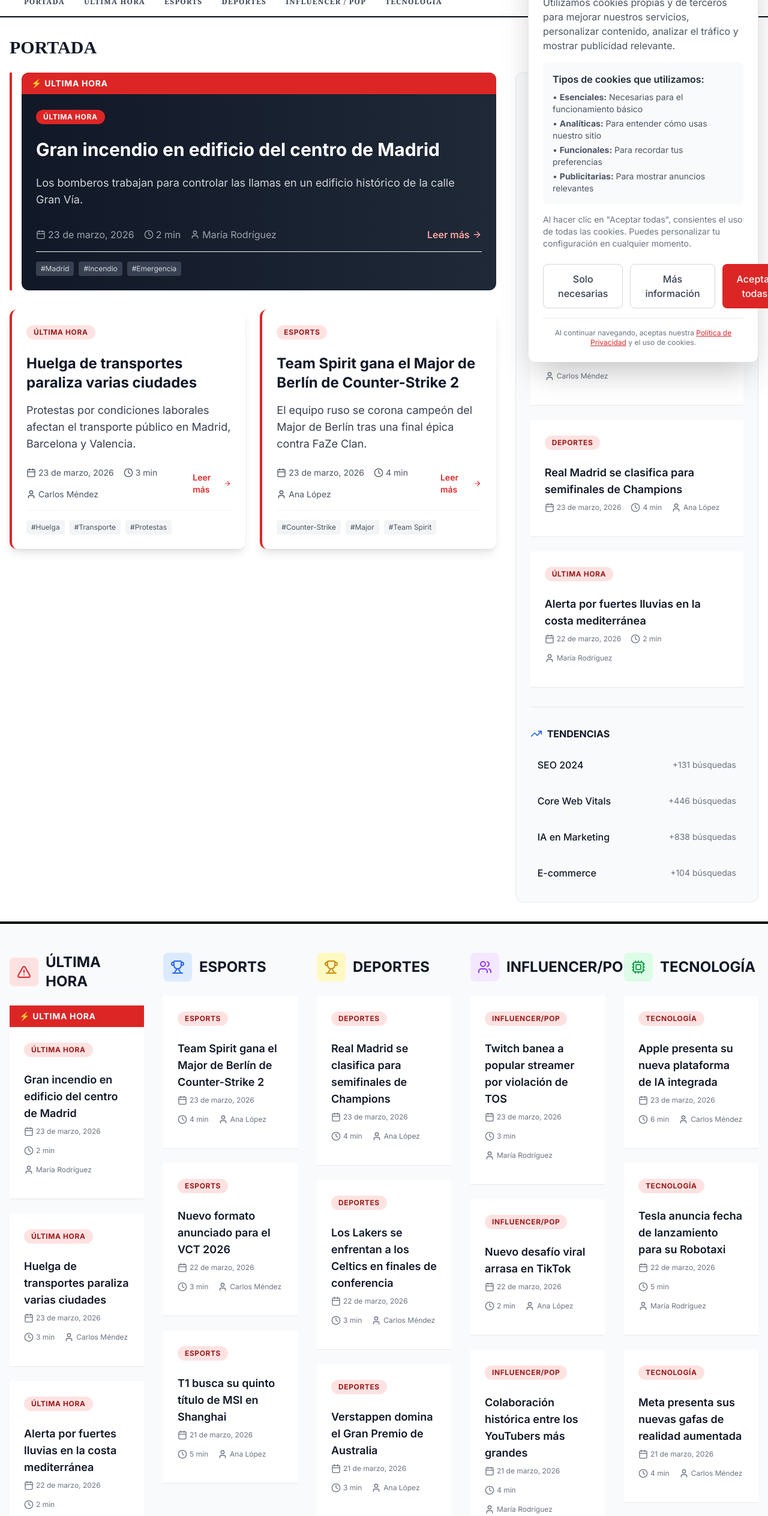
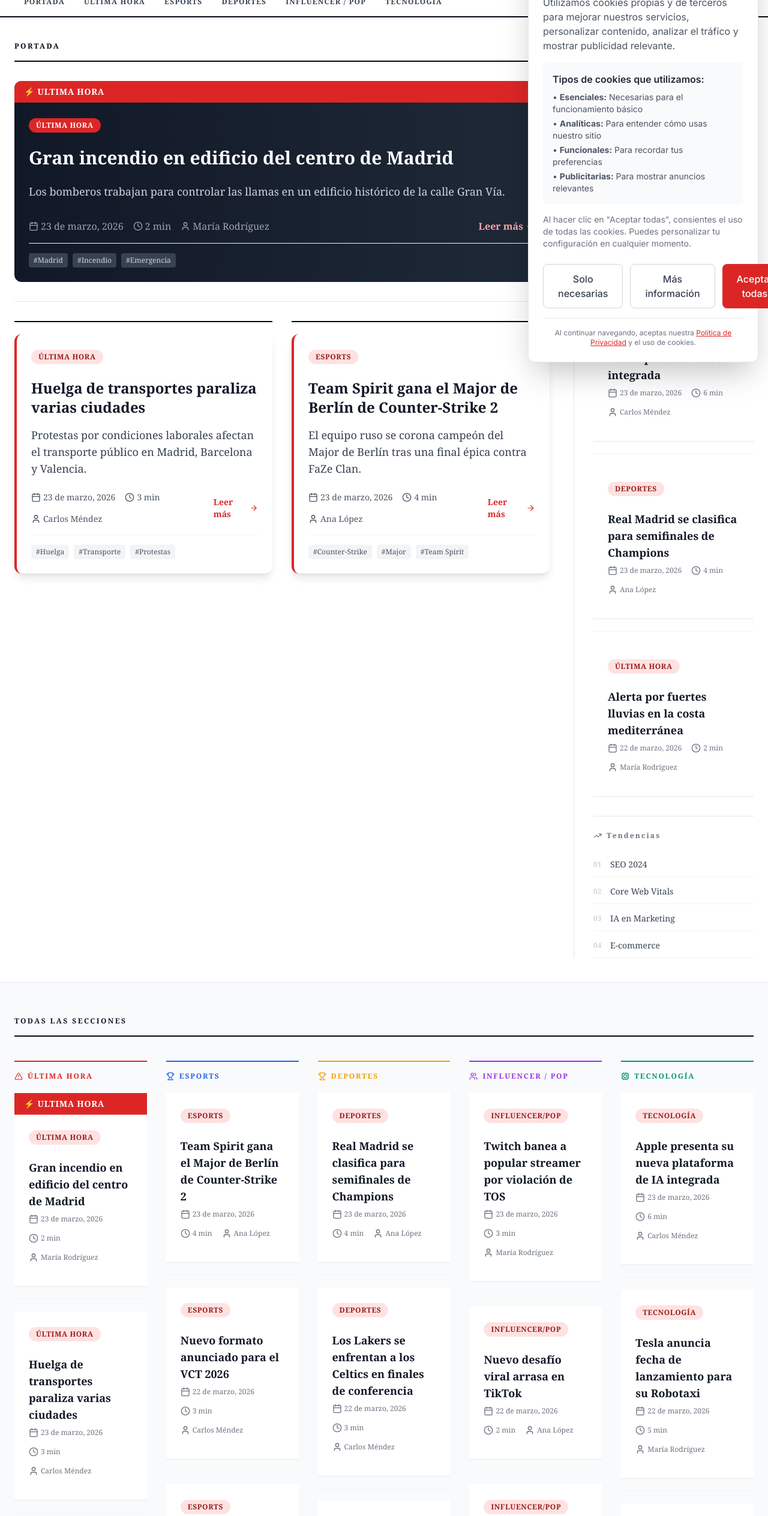
Before and after one commit to clawdbot-liaz/seo-blog-periodico, a Next.js app: page / in a window 1280 px wide. Shown: the part 180-2707 px from the top of the page at 60% size. Built offline with nearby package versions, Linux system fonts and the light colour scheme.

Commit message:
Update: Complete homepage redesign with new typography, improved layout, category sections, and professional newspaper styling

```diff
--- a/app/page.tsx
+++ b/app/page.tsx
@@ -1,183 +1,262 @@
 import Link from 'next/link'
 import { getPosts } from '@/lib/posts'
 import NewsCard from '@/components/NewsCard'
-import { Newspaper, TrendingUp, Zap, Trophy, Users, Cpu, AlertTriangle } from 'lucide-react'
+import { Zap, TrendingUp, AlertTriangle, Trophy, Users, Cpu } from 'lucide-react'
+
+const CATEGORIES = [
+  {
+    key: 'ÚLTIMA HORA',
+    label: 'Última Hora',
+    icon: AlertTriangle,
+    accent: 'text-red-600',
+    bar: 'bg-red-600',
+  },
+  {
+    key: 'ESPORTS',
+    label: 'Esports',
+    icon: Trophy,
+    accent: 'text-blue-600',
+    bar: 'bg-blue-600',
+  },
+  {
+    key: 'DEPORTES',
+    label: 'Deportes',
+    icon: Trophy,
+    accent: 'text-amber-500',
+    bar: 'bg-amber-500',
+  },
+  {
+    key: 'INFLUENCER/POP',
+    label: 'Influencer / Pop',
+    icon: Users,
+    accent: 'text-purple-600',
+    bar: 'bg-purple-600',
+  },
+  {
+    key: 'TECNOLOGÍA',
+    label: 'Tecnología',
+    icon: Cpu,
+    accent: 'text-emerald-600',
+    bar: 'bg-emerald-600',
+  },
+]
+
+const TRENDS = ['SEO 2024', 'Core Web Vitals', 'IA en Marketing', 'E-commerce']
 
 export default async function Home() {
   const posts = await getPosts()
 
-  // Transformar posts para el periódico
   const newspaperPosts = posts.map((post, index) => ({
     ...post,
-    author: index % 3 === 0 ? 'María Rodríguez' : index % 3 === 1 ? 'Carlos Méndez' : 'Ana López',
+    author:
+      index % 3 === 0
+        ? 'María Rodríguez'
+        : index % 3 === 1
+        ? 'Carlos Méndez'
+        : 'Ana López',
     isBreaking: index === 0,
     isFeatured: index < 3,
-    imageUrl: index % 4 === 0 ? '/placeholder.jpg' : undefined
+    imageUrl: index % 4 === 0 ? '/placeholder.jpg' : undefined,
   }))
 
   const featuredPosts = newspaperPosts.slice(0, 3)
   const latestNews = newspaperPosts.slice(3, 9)
-  const trendingNews = newspaperPosts.slice(9, 12)
-  const opinionNews = newspaperPosts.slice(12, 15)
 
   return (
-    <div className="min-h-screen bg-gray-50">
-      {/* Hero Section - Portada del periódico */}
-      <section className="bg-white border-b-4 border-black">
-        <div className="container mx-auto px-4 py-8">
-          <div className="flex items-center justify-between mb-6">
-            <h2 className="text-3xl font-bold font-serif">PORTADA</h2>
+    <div
+      className="min-h-screen bg-gray-50"
+      style={{ fontFamily: "'Georgia', 'Times New Roman', serif" }}
+    >
+
+      {/* ─── PORTADA ─────────────────────────────────────────────────── */}
+      <section className="bg-white border-b border-gray-200">
+        <div className="container mx-auto px-6 py-10">
+
+          {/* Section header */}
+          <div className="flex items-center justify-between mb-8 pb-4 border-b-2 border-gray-950">
+            <h2
+              className="text-xs font-bold tracking-widest uppercase text-gray-950"
+              style={{ letterSpacing: '0.2em' }}
+            >
+              Portada
+            </h2>
             <div className="flex items-center gap-2 text-red-600">
-              <Zap className="h-5 w-5" />
-              <span className="font-bold">ACTUALIZADO HACE 5 MINUTOS</span>
+              <Zap className="h-3.5 w-3.5" />
+              <span
+                className="text-xs font-bold tracking-wider"
+                style={{ letterSpacing: '0.1em' }}
+              >
+                Actualizado hace 5 min
+              </span>
             </div>
           </div>
 
-          {/* Featured grid - Layout de periódico */}
-          <div className="newspaper-grid gap-8">
-            {/* Columna principal - Noticia destacada */}
-            <div className="space-y-8">
+          {/* Main grid: content + sidebar */}
+          <div className="grid lg:grid-cols-[1fr_300px] gap-10">
+
+            {/* Left — featured articles */}
+            <div>
+              {/* Headline */}
               {featuredPosts[0] && (
-                <div className="featured-article">
+                <div className="pb-8 mb-8 border-b border-gray-200">
                   <NewsCard post={featuredPosts[0]} variant="headline" />
                 </div>
               )}
 
-              {/* Sub-noticias */}
-              <div className="grid md:grid-cols-2 gap-6">
+              {/* Two sub-features */}
+              <div className="grid md:grid-cols-2 gap-8">
                 {featuredPosts.slice(1).map((post) => (
-                  <NewsCard key={post.slug} post={post} variant="featured" />
+                  <div key={post.slug} className="border-t-2 border-gray-950 pt-5">
+                    <NewsCard post={post} variant="featured" />
+                  </div>
                 ))}
               </div>
             </div>
 
-            {/* Sidebar - Última hora */}
-            <div className="bg-gray-50 rounded-xl p-6 border border-gray-200">
-              <div className="flex items-center gap-2 mb-6">
-                <AlertTriangle className="h-5 w-5 text-red-600" />
-                <h3 className="text-xl font-bold">ÚLTIMA HORA</h3>
-              </div>
+            {/* Right — sidebar */}
+            <aside className="border-l border-gray-200 pl-8 space-y-8">
 
-              <div className="space-y-6">
-                {latestNews.slice(0, 4).map((post) => (
-                  <NewsCard key={post.slug} post={post} variant="compact" />
-                ))}
-              </div>
-
-              {/* Tendencias */}
-              <div className="mt-8 pt-8 border-t border-gray-200">
-                <div className="flex items-center gap-2 mb-4">
-                  <TrendingUp className="h-5 w-5 text-blue-600" />
-                  <h4 className="font-bold">TENDENCIAS</h4>
+              {/* Última hora */}
+              <div>
+                <div className="flex items-center gap-2 mb-5 pb-3 border-b-2 border-red-600">
+                  <AlertTriangle className="h-3.5 w-3.5 text-red-600" />
+                  <h3
+                    className="text-xs font-bold tracking-widest text-red-600"
+                    style={{ letterSpacing: '0.18em' }}
+                  >
+                    Última Hora
+                  </h3>
                 </div>
-                <div className="space-y-3">
-                  {['SEO 2024', 'Core Web Vitals', 'IA en Marketing', 'E-commerce'].map((trend, i) => (
-                    <div key={i} className="flex items-center justify-between p-3 hover:bg-gray-100 rounded-lg transition">
-                      <span className="font-medium">{trend}</span>
-                      <span className="text-sm text-gray-500">+{Math.floor(Math.random() * 1000)} búsquedas</span>
+                <div className="space-y-5">
+                  {latestNews.slice(0, 4).map((post, i) => (
+                    <div key={post.slug} className={i > 0 ? 'pt-5 border-t border-gray-100' : ''}>
+                      <NewsCard post={post} variant="compact" />
                     </div>
                   ))}
                 </div>
               </div>
-            </div>
+
+              {/* Tendencias */}
+              <div className="pt-6 border-t border-gray-200">
+                <div className="flex items-center gap-2 mb-5">
+                  <TrendingUp className="h-3.5 w-3.5 text-gray-500" />
+                  <h4
+                    className="text-xs font-bold tracking-widest text-gray-500"
+                    style={{ letterSpacing: '0.18em' }}
+                  >
+                    Tendencias
+                  </h4>
+                </div>
+                <ol className="space-y-1">
+                  {TRENDS.map((trend, i) => (
+                    <li key={i}>
+                      <button className="w-full flex items-center gap-3 py-2.5 border-b border-gray-100 hover:bg-gray-50 transition-colors text-left group">
+                        <span className="text-xs text-gray-300 font-bold w-4 shrink-0">
+                          {String(i + 1).padStart(2, '0')}
+                        </span>
+                        <span className="text-sm text-gray-700 group-hover:text-red-600 transition-colors flex-1">
+                          {trend}
+                        </span>
+                      </button>
+                    </li>
+                  ))}
+                </ol>
+              </div>
+
+            </aside>
           </div>
         </div>
       </section>
 
-      {/* Secciones por categoría */}
-      <section className="container mx-auto px-4 py-12">
-        <div className="grid md:grid-cols-2 lg:grid-cols-5 gap-8 mb-12">
-          {/* Última Hora */}
-          <div>
-            <div className="flex items-center gap-3 mb-6">
-              <div className="p-3 bg-red-100 rounded-lg">
-                <AlertTriangle className="h-6 w-6 text-red-600" />
+      {/* ─── SECCIONES POR CATEGORÍA ─────────────────────────────────── */}
+      <section className="container mx-auto px-6 py-14">
+
+        <div className="flex items-center gap-3 mb-10 pb-4 border-b-2 border-gray-950">
+          <h2
+            className="text-xs font-bold tracking-widest uppercase"
+            style={{ letterSpacing: '0.2em' }}
+          >
+            Todas las Secciones
+          </h2>
+        </div>
+
+        <div className="grid sm:grid-cols-2 lg:grid-cols-5 gap-8">
+          {CATEGORIES.map(({ key, label, icon: Icon, accent, bar }) => {
+            const categoryPosts = newspaperPosts
+              .filter((p) => p.category === key)
+              .slice(0, 3)
+
+            return (
+              <div key={key}>
+                {/* Category header */}
+                <div className={`h-0.5 w-full ${bar} mb-4`} />
+                <div className="flex items-center gap-2 mb-5">
+                  <Icon className={`h-3.5 w-3.5 ${accent} shrink-0`} />
+                  <h3
+                    className={`text-xs font-bold tracking-widest ${accent}`}
+                    style={{ letterSpacing: '0.15em' }}
+                  >
+                    {label.toUpperCase()}
+                  </h3>
+                </div>
+
+                <div className="space-y-5">
+                  {categoryPosts.map((post, i) => (
+                    <div key={post.slug} className={i > 0 ? 'pt-5 border-t border-gray-100' : ''}>
+                      <NewsCard post={post} variant="compact" />
+                    </div>
+                  ))}
+                </div>
+
+                <Link
+                  href={`/${key.toLowerCase().replace('/', '-')}`}
+                  className={`inline-flex items-center gap-1 mt-5 text-xs font-bold tracking-wider ${accent} hover:underline no-underline`}
+                  style={{ letterSpacing: '0.1em' }}
+                >
+                  Ver más →
+                </Link>
               </div>
-              <h3 className="text-2xl font-bold">ÚLTIMA HORA</h3>
+            )
+          })}
+        </div>
+      </section>
+
+      {/* ─── DESTACADOS DEL DÍA ──────────────────────────────────────── */}
+      <section className="border-t border-gray-200 bg-white">
+        <div className="container mx-auto px-6 py-14">
+
+          <div className="flex items-center justify-between mb-10 pb-4 border-b-2 border-gray-950">
+            <div className="flex items-center gap-2">
+              <Zap className="h-3.5 w-3.5 text-red-600" />
+              <h2
+                className="text-xs font-bold tracking-widest"
+                style={{ letterSpacing: '0.2em' }}
+              >
+                DESTACADOS DEL DÍA
+              </h2>
             </div>
-            <div className="space-y-6">
-              {newspaperPosts.filter(post => post.category === 'ÚLTIMA HORA').slice(0, 3).map((post) => (
-                <NewsCard key={post.slug} post={post} variant="compact" />
-              ))}
-            </div>
+            <div className="h-px flex-1 bg-gray-200 mx-6" />
+            <span className="text-xs text-gray-400">
+              {new Date().toLocaleDateString('es-ES', { day: 'numeric', month: 'long', year: 'numeric' })}
+            </span>
           </div>
 
-          {/* ESPORTS */}
-          <div>
-            <div className="flex items-center gap-3 mb-6">
-              <div className="p-3 bg-blue-100 rounded-lg">
-                <Trophy className="h-6 w-6 text-blue-600" />
-              </div>
-              <h3 className="text-2xl font-bold">ESPORTS</h3>
-            </div>
-            <div className="space-y-6">
-              {newspaperPosts.filter(post => post.category === 'ESPORTS').slice(0, 3).map((post) => (
-                <NewsCard key={post.slug} post={post} variant="compact" />
+          <div className="grid md:grid-cols-3 gap-10">
+            {newspaperPosts
+              .filter((p) => p.isFeatured)
+              .map((post, i) => (
+                <div
+                  key={post.slug}
+                  className={`${i < 2 ? 'md:border-r md:border-gray-200 md:pr-10' : ''}`}
+                >
+                  <NewsCard post={post} variant="default" />
+                </div>
               ))}
-            </div>
           </div>
 
-          {/* DEPORTES */}
-          <div>
-            <div className="flex items-center gap-3 mb-6">
-              <div className="p-3 bg-yellow-100 rounded-lg">
-                <Trophy className="h-6 w-6 text-yellow-600" />
-              </div>
-              <h3 className="text-2xl font-bold">DEPORTES</h3>
-            </div>
-            <div className="space-y-6">
-              {newspaperPosts.filter(post => post.category === 'DEPORTES').slice(0, 3).map((post) => (
-                <NewsCard key={post.slug} post={post} variant="compact" />
-              ))}
-            </div>
-          </div>
-
-          {/* INFLUENCER/POP */}
-          <div>
-            <div className="flex items-center gap-3 mb-6">
-              <div className="p-3 bg-purple-100 rounded-lg">
-                <Users className="h-6 w-6 text-purple-600" />
-              </div>
-              <h3 className="text-2xl font-bold">INFLUENCER/POP</h3>
-            </div>
-            <div className="space-y-6">
-              {newspaperPosts.filter(post => post.category === 'INFLUENCER/POP').slice(0, 3).map((post) => (
-                <NewsCard key={post.slug} post={post} variant="compact" />
-              ))}
-            </div>
-          </div>
-
-          {/* TECNOLOGÍA */}
-          <div>
-            <div className="flex items-center gap-3 mb-6">
-              <div className="p-3 bg-green-100 rounded-lg">
-                <Cpu className="h-6 w-6 text-green-600" />
-              </div>
-              <h3 className="text-2xl font-bold">TECNOLOGÍA</h3>
-            </div>
-            <div className="space-y-6">
-              {newspaperPosts.filter(post => post.category === 'TECNOLOGÍA').slice(0, 3).map((post) => (
-                <NewsCard key={post.slug} post={post} variant="compact" />
-              ))}
-            </div>
-          </div>
-        </div>
-
-        {/* Destacados del día */}
-        <div className="bg-gray-50 rounded-2xl p-8 border border-gray-200">
-          <h3 className="text-2xl font-bold mb-8 flex items-center gap-3">
-            <div className="p-2 bg-red-100 rounded-lg">
-              <Zap className="h-6 w-6 text-red-600" />
-            </div>
-            DESTACADOS DEL DÍA
-          </h3>
-          <div className="grid md:grid-cols-3 gap-8">
-            {newspaperPosts.filter(post => post.isFeatured).map((post) => (
-              <NewsCard key={post.slug} post={post} variant="default" />
-            ))}
-          </div>
         </div>
       </section>
+
     </div>
   )
 }
```
